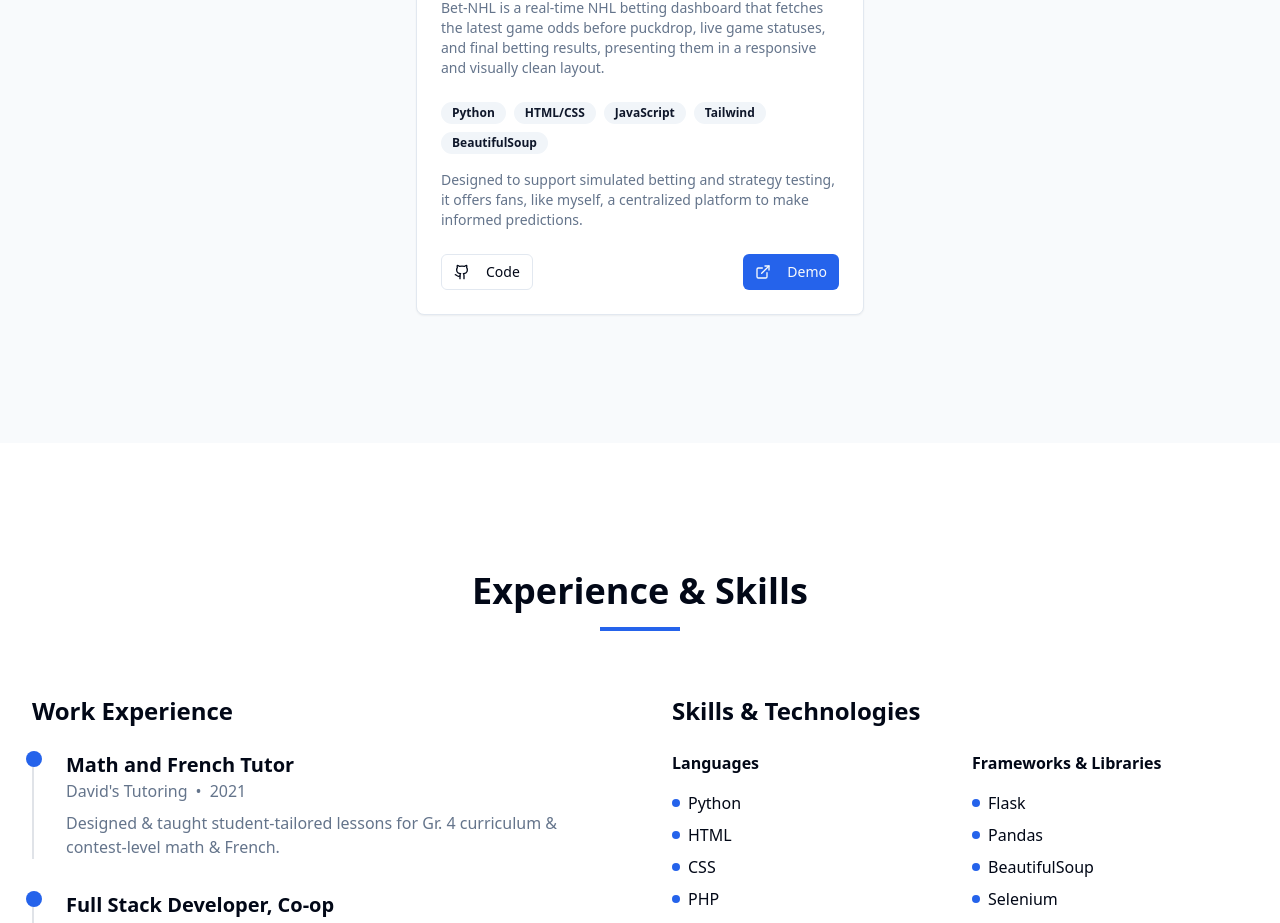
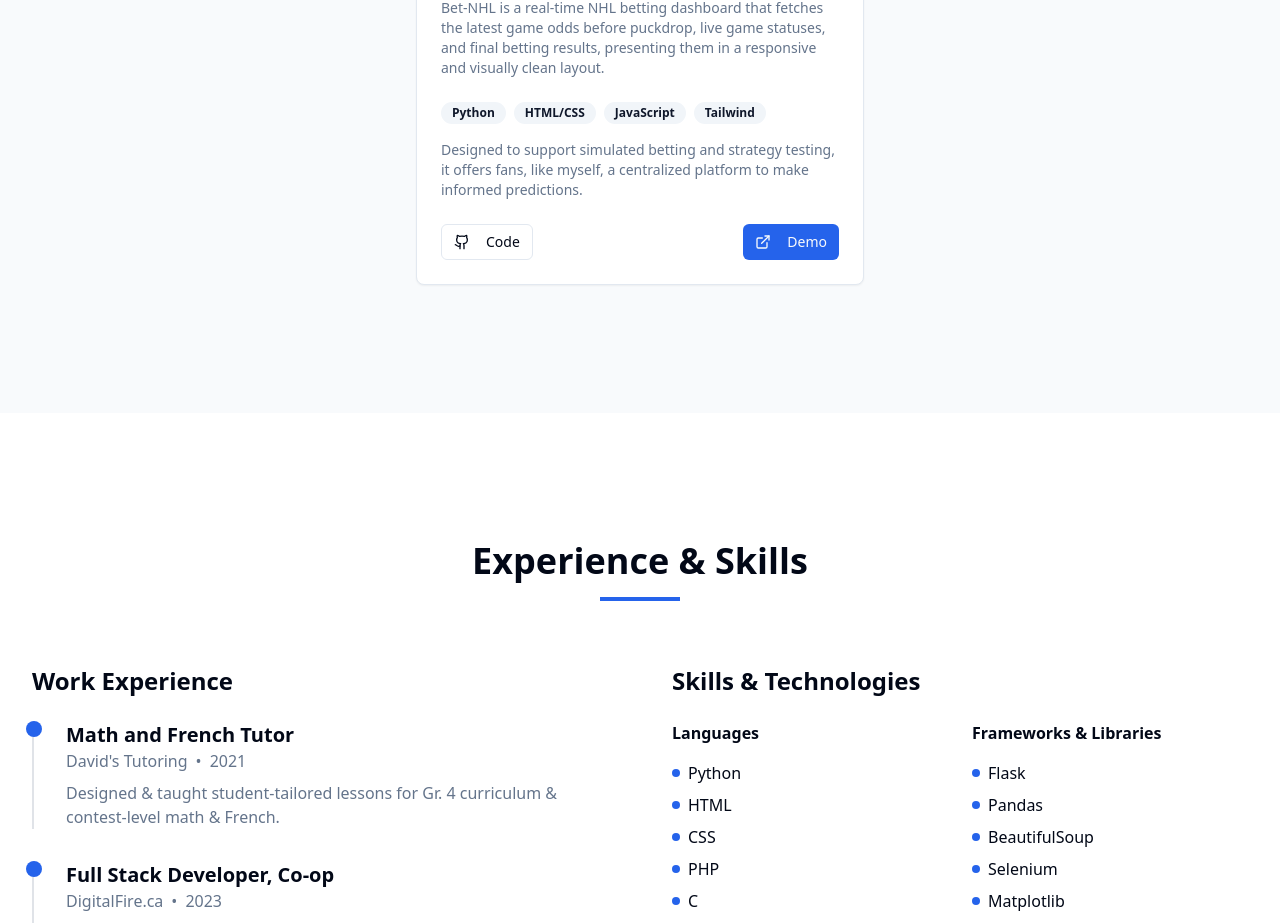
Before and after one commit to david1zhong/personal-website, a Next.js app: page / in a window 1280 px wide. Shown: the part 2060-2983 px from the top of the page. Built offline with nearby package versions, Linux system fonts and the light colour scheme; grey boxes are pictures that could not be loaded.

Commit message:
Update page.tsx

```diff
--- a/app/page.tsx
+++ b/app/page.tsx
@@ -357,7 +357,6 @@ export default function Home() {
                       <Badge variant="secondary">HTML/CSS</Badge>
                       <Badge variant="secondary">JavaScript</Badge>
                       <Badge variant="secondary">Tailwind</Badge>
-                      <Badge variant="secondary">BeautifulSoup</Badge>
                     </div>
                     <p className="text-sm text-muted-foreground">
                       Designed to support simulated betting and strategy testing,
```
